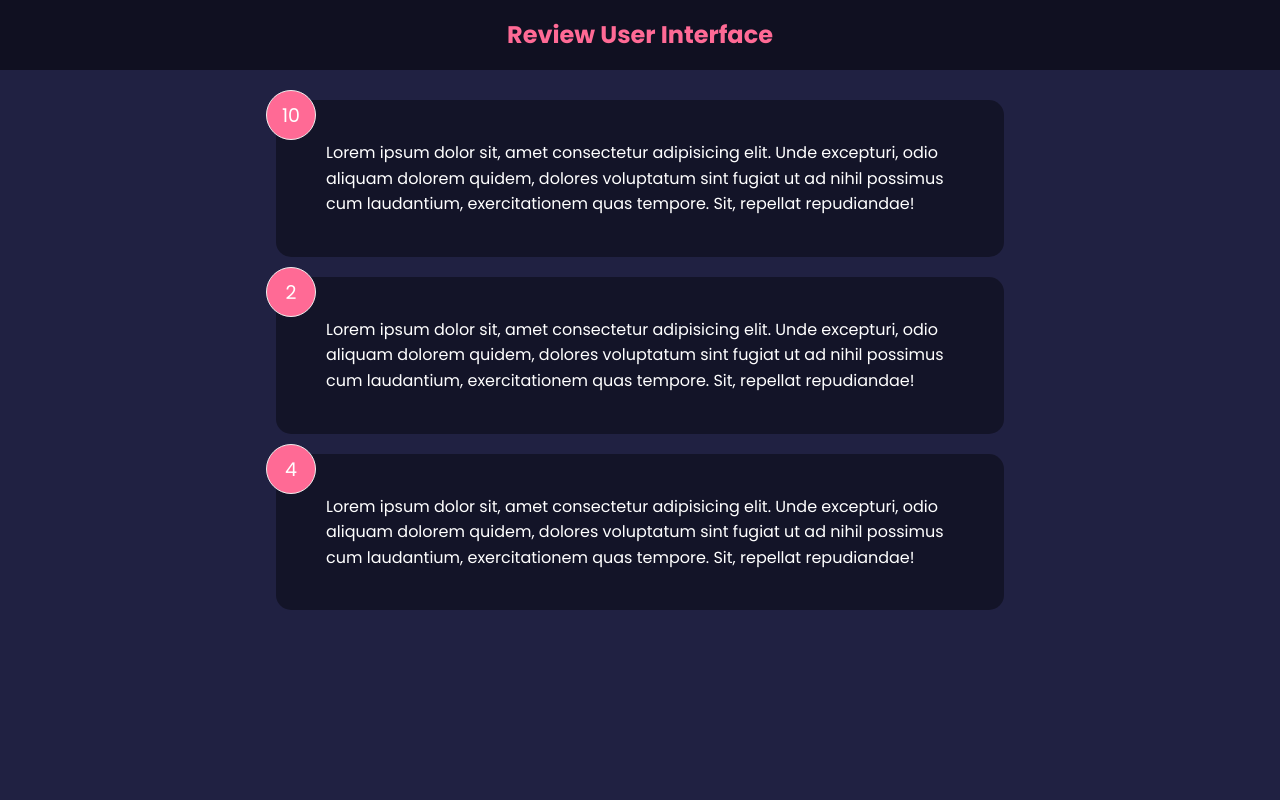
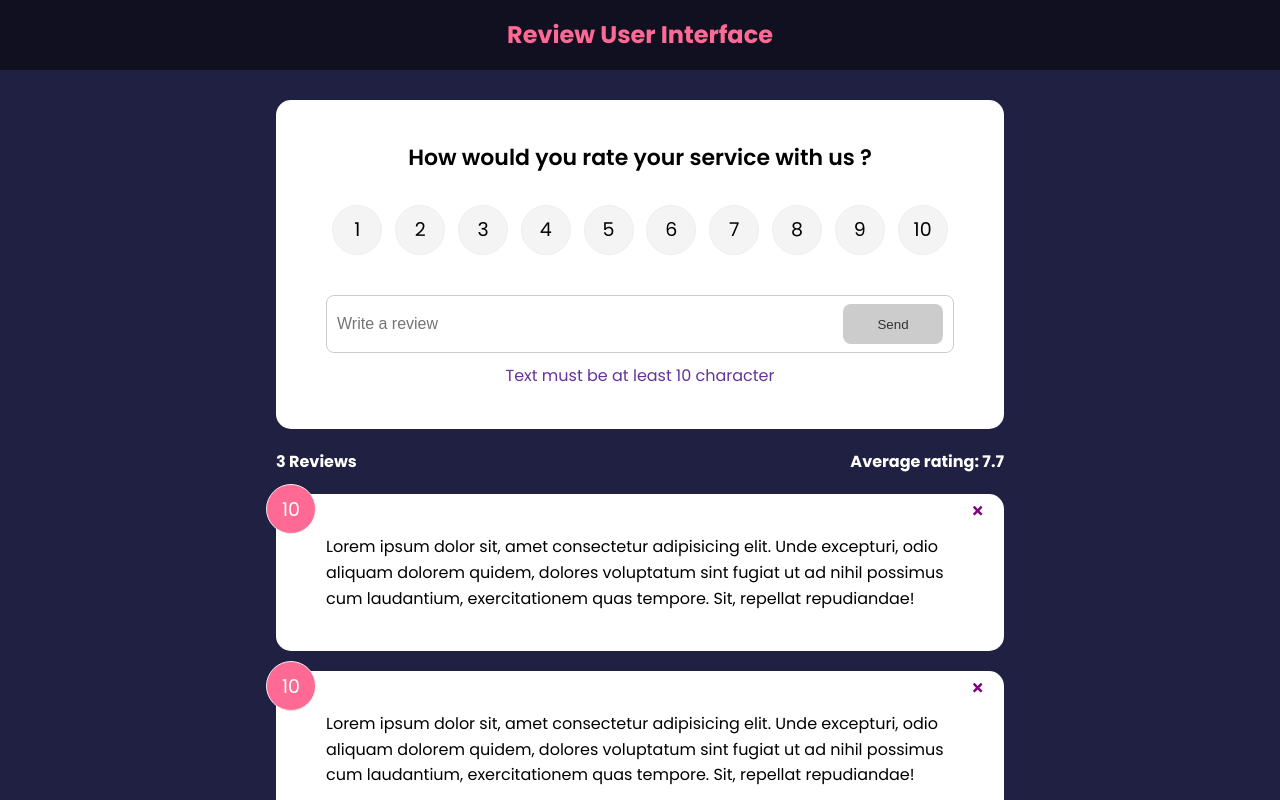
Before and after one commit to SajinTamang/review-application, a React (Create React App) app: page / in a window 1280 px wide. Shown: the top 800 px of the page. Built offline with nearby package versions, Linux system fonts and the light colour scheme.

Commit message:
commit on "Review-Application"

```diff
--- a/package.json
+++ b/package.json
@@ -8,6 +8,7 @@
     "@testing-library/user-event": "^13.5.0",
     "react": "^17.0.2",
     "react-dom": "^17.0.2",
+    "react-icons": "^4.3.1",
     "react-scripts": "5.0.0",
     "web-vitals": "^2.1.2"
   },
--- a/src/App.js
+++ b/src/App.js
@@ -1,21 +1,31 @@
 import React from "react";
 import { useState } from "react";
 
-import FeedbackItem from "./components/FeedbackItem";
+import FeedbackForm from "./components/FeedbackForm";
 import FeedbackList from "./components/FeedbackList";
+import FeedbackStats from "./components/FeedbackStats";
 import Header from "./components/Header";
 import FeedbackData from "./data/FeedbackData";
-import Card from "./components/shared/Card";
+
 
 function App(){
-const [feedback, setFeedback] = useState(FeedbackData)
+const [feedback, setFeedback] = useState(FeedbackData);
+
+
+
+const deleteFeedback = (id) =>{
+  if(window.confirm("Are you sure you want to delete?")){
+    setFeedback(feedback.filter((item)=> item.id !== id ));
+  }
+}
     return (
       <>
         <Header />
 
         <div className="container">
-             <FeedbackList feedback={feedback}/>
-
+          <FeedbackForm />
+          <FeedbackStats feedback={feedback} />
+          <FeedbackList feedback={feedback} handleDelete={deleteFeedback} />
         </div>
       </>
     );
--- /dev/null
+++ b/src/components/FeedbackForm.jsx
@@ -0,0 +1,46 @@
+import React from 'react'
+import Card from './shared/Card'
+import { useState } from 'react'
+import Button from './shared/Button';
+import RatingSelect from './RatingSelect';
+function FeedbackForm() {
+
+    const[text,setText]=useState('');
+    const[rating,setrating]=useState(10);
+    const[btnDisabled,setBtnDisabled] = useState(true);
+
+    const[message, setMessage] =useState("Text must be at least 10 character");
+    const handleTextChange= (e) =>{
+
+        if(text === ""){
+            setBtnDisabled(true);
+            setMessage(null)
+        }
+        else if(text !== '' && text.trim().length <= 10){
+            setBtnDisabled(true)
+            setMessage('Text must be at least 10 character')
+        }
+        else{
+            setMessage(null)
+            setBtnDisabled(false)
+        }
+        setText(e.target.value)
+    }
+    return (
+        <Card>
+            <form>
+            <h2>How would you rate your service with us ?</h2>
+            <RatingSelect select={(rating)=> setrating(rating)}/>
+            <div className="input-group">
+                <input onChange={handleTextChange} type="text" placeholder="Write a review"
+                value={text}/>
+                <Button type="submit" isDisabled={btnDisabled}>           Send</Button>
+            </div>
+            {message && <div className='message'>{message}</div>}
+            </form>
+
+        </Card>
+    )
+}
+
+export default FeedbackForm
--- a/src/components/FeedbackItem.jsx
+++ b/src/components/FeedbackItem.jsx
@@ -1,11 +1,14 @@
 import Card from "./shared/Card"
 import PropTypes from 'prop-types';
-
-function FeedbackItem({item}) {
+import {FaTimes} from 'react-icons/fa'
+function FeedbackItem({item, handleDelete}) {
 
     return (
         <Card >
             <div className="num-display">{item.rating}</div>
+            <button onClick={()=> handleDelete(item.id)} className="close">
+                <FaTimes color="purple" />
+            </button>
             <div className="text-display">{item.text}</div>
         </Card>
     )
--- a/src/components/FeedbackList.jsx
+++ b/src/components/FeedbackList.jsx
@@ -2,14 +2,14 @@
 import FeedbackItem from './FeedbackItem';
 import PropTypes from 'prop-types';
 
-function FeedbackList({feedback}) {
+function FeedbackList({feedback,handleDelete}) {
     if(!feedback || feedback.length === 0){
         return <p>No Review yet</p>
     }
     return (
         <div className='feedback-list'>
             {feedback.map((item) => (
-               <FeedbackItem key={item.id} item={item} />
+               <FeedbackItem key={item.id} item={item} handleDelete={handleDelete} />
             ))}
         </div>
     )
--- /dev/null
+++ b/src/components/FeedbackStats.jsx
@@ -0,0 +1,23 @@
+import React from 'react';
+import PropTypes from 'prop-types';
+
+function FeedbackStats({feedback}) {
+    // Calculate ratings average
+    let average =  feedback.reduce((acc,cur)=>{
+        return acc + cur.rating
+    },0) / feedback.length
+
+    average = average.toFixed(1).replace(/[.,]0$/, '')
+    return (
+        <div className='feedback-stats'>
+            <h4>{feedback.length} Reviews</h4>
+            <h4>Average rating: {isNaN(average) ? 0 : average}</h4>
+        </div>
+    )
+}
+
+FeedbackStats.propTypes ={
+    feedback:PropTypes.array.isRequired
+}
+
+export default FeedbackStats
--- /dev/null
+++ b/src/components/RatingSelect.jsx
@@ -0,0 +1,137 @@
+import { useState   } from 'react'
+// import FeedbackContext from '../context/FeedbackContext'
+
+function RatingSelect({ select }) {
+  const [selected, setSelected] = useState()
+const [state,setState]= useState()
+//   const { feedbackEdit } = useContext(FeedbackContext)
+
+// //   useEffect(() => {
+// //     setSelected(feedbackEdit.item.rating)
+// //   }, [feedbackEdit])
+
+  const handleChange = (e) => {
+      setSelected(+e.currentTarget.value)
+      select(+e.currentTarget.value)
+   }
+
+
+  return (
+    <ul className='rating'>
+
+      <li>
+
+        <input
+          type='radio'
+          id='num1'
+          name='rating'
+          value='1'
+          onChange={handleChange}
+          checked={selected === 1}
+        />
+        <label htmlFor='num1'>1</label>
+      </li>
+      <li>
+        <input
+          type='radio'
+          id='num2'
+          name='rating'
+          value='2'
+          onChange={handleChange}
+          checked={selected === 2}
+        />
+        <label htmlFor='num2'>2</label>
+      </li>
+      <li>
+        <input
+          type='radio'
+          id='num3'
+          name='rating'
+          value='3'
+          onChange={handleChange}
+          checked={selected === 3}
+        />
+        <label htmlFor='num3'>3</label>
+      </li>
+      <li>
+        <input
+          type='radio'
+          id='num4'
+          name='rating'
+          value='4'
+          onChange={handleChange}
+          checked={selected === 4}
+        />
+        <label htmlFor='num4'>4</label>
+      </li>
+      <li>
+        <input
+          type='radio'
+          id='num5'
+          name='rating'
+          value='5'
+          onChange={handleChange}
+          checked={selected === 5}
+        />
+        <label htmlFor='num5'>5</label>
+      </li>
+      <li>
+        <input
+          type='radio'
+          id='num6'
+          name='rating'
+          value='6'
+          onChange={handleChange}
+          checked={selected === 6}
+        />
+        <label htmlFor='num6'>6</label>
+      </li>
+      <li>
+        <input
+          type='radio'
+          id='num7'
+          name='rating'
+          value='7'
+          onChange={handleChange}
+          checked={selected === 7}
+        />
+        <label htmlFor='num7'>7</label>
+      </li>
+      <li>
+        <input
+          type='radio'
+          id='num8'
+          name='rating'
+          value='8'
+          onChange={handleChange}
+          checked={selected === 8}
+        />
+        <label htmlFor='num8'>8</label>
+      </li>
+      <li>
+        <input
+          type='radio'
+          id='num9'
+          name='rating'
+          value='9'
+          onChange={handleChange}
+          checked={selected === 9}
+        />
+        <label htmlFor='num9'>9</label>
+      </li>
+      <li>
+        <input
+          type='radio'
+          id='num10'
+          name='rating'
+          value='10'
+          onChange={handleChange}
+          checked={selected === 10}
+        />
+        <label htmlFor='num10'>10</label>
+      </li>
+    </ul>
+  )
+}
+
+export default RatingSelect
--- /dev/null
+++ b/src/components/shared/Button.jsx
@@ -0,0 +1,26 @@
+import React from 'react'
+import PropTypes from 'prop-types';
+function Button({children,version,type,isDisabled}) {
+    return (
+        <button type={type} disabled={isDisabled} className ={`btn btn-${version}`}>
+                {children}
+        </button>
+    )
+}
+
+Button.defaultProps={
+    version:'primary',
+    type:'button',
+    isDisabled :'false',
+}
+
+
+Button.propTypes={
+children: PropTypes.node.isRequired,
+version:PropTypes.string,
+type:PropTypes.string,
+isDisabled:PropTypes.bool,
+
+}
+
+export default Button
--- a/src/components/shared/Card.jsx
+++ b/src/components/shared/Card.jsx
@@ -1,27 +1,22 @@
 import React from 'react'
 import PropTypes from 'prop-types';
 
-function Card({children,reverse}) {
+function Card({children}) {
     return (
 
         <div className="card" style={{
-            backgroundColor: reverse ? 'rgba(0,0,0,0.4)' : "#fff",
-            color: reverse ? '#fff' : '#000',
-
+            backgroundColor:  "#fff",
+            color: '#000',
         }}>
             {children}
         </div>
     )
 }
 
-Card.defaultProps={
-    reverse: true,
-}
 
 
 Card.propTypes={
     children:PropTypes.node.isRequired,
-    reverse:PropTypes.bool,
 }
 
 export default Card
--- a/src/data/FeedbackData.js
+++ b/src/data/FeedbackData.js
@@ -6,12 +6,12 @@
   },
   {
     id: 2,
-    rating: 2,
+    rating: 10,
     text: "Lorem ipsum dolor sit, amet consectetur adipisicing elit. Unde excepturi, odio aliquam dolorem quidem, dolores voluptatum sint fugiat ut ad nihil possimus cum laudantium, exercitationem quas tempore. Sit, repellat repudiandae!",
   },
   {
     id: 3,
-    rating: 4,
+    rating: 3,
     text: "Lorem ipsum dolor sit, amet consectetur adipisicing elit. Unde excepturi, odio aliquam dolorem quidem, dolores voluptatum sint fugiat ut ad nihil possimus cum laudantium, exercitationem quas tempore. Sit, repellat repudiandae!",
   },
 ];
```
Also changed, not shown: 1 other file (tests, documents, lock files or other folders).
